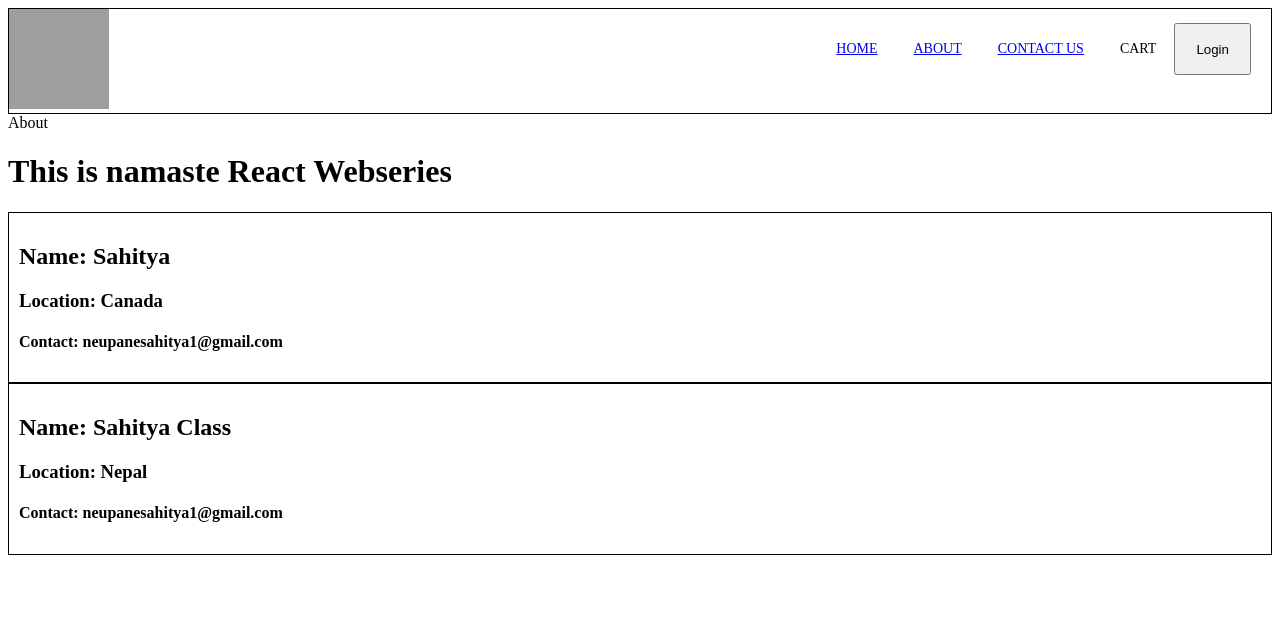
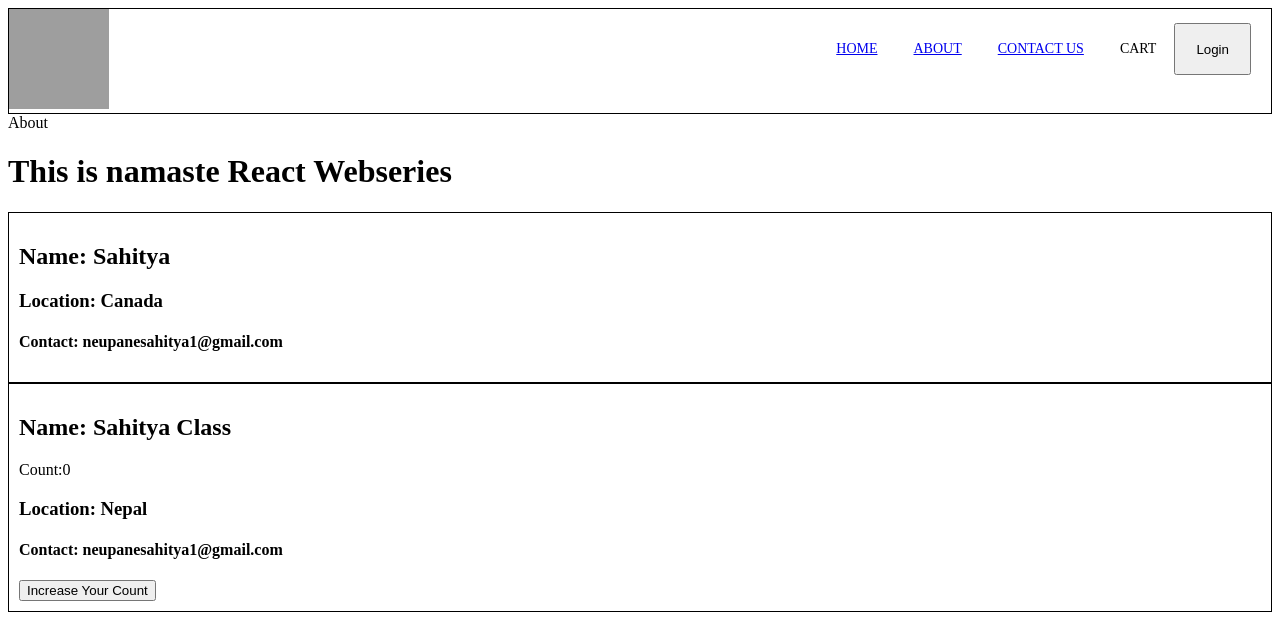
Before and after one commit to Sahitya1707/namaste-react-ep-1, a React (Vite) app: page /about in a window 1280 px wide. Shown: the top 640 px of the page. Built offline with nearby package versions, Linux system fonts and the light colour scheme; grey boxes are pictures that could not be loaded.

Commit message:
part 4 completed episode 8

```diff
--- a/src/components/About.js
+++ b/src/components/About.js
@@ -2,7 +2,16 @@
 import User from "./User";
 import UserClass from "./UserClass";
 
-const About = () => {
+class About extends React.Component {
+  constructor(props) {
+    super(props);
+    console.log("Parent Constructor");
+  }
+  componentDidMount() {
+    console.log("Parent component did mount");
+  }
+  render() {
+    console.log("Parent render");
     return (
       <div>
         About
@@ -11,6 +20,7 @@
         <UserClass name={"Sahitya Class"} location={"Nepal"} />
       </div>
     );
-};
+  }
+}
 
 export default About;
--- a/src/components/User.js
+++ b/src/components/User.js
@@ -1,4 +1,9 @@
+import { useEffect } from "react";
+
 const User = () => {
+  useEffect(() => {
+    //api call
+  }, []);
   return (
     <div className="user-card">
       <h2>Name: Sahitya</h2>
--- a/src/components/UserClass.js
+++ b/src/components/UserClass.js
@@ -4,14 +4,39 @@
   constructor(props) {
     super(props);
     console.log(props);
+    this.state = {
+      count: 0,
+    };
+    console.log("Child Constructor");
   }
+  componentDidMount() {
+    console.log("Child Component did mount called");
+  }
+
   render() {
+    console.log("Child render");
     const { name, location } = this.props;
+    console.log(this.state);
+    const { count } = this.state;
     return (
       <div className="user-card">
         <h2>Name: {name}</h2>
+        <p>Count:{count}</p>
+
         <h3>Location: {location}</h3>
         <h4>Contact: neupanesahitya1@gmail.com</h4>
+        <button
+          onClick={(e) => {
+            e.preventDefault();
+            // we shouldn't be updating variable directly.
+
+            this.setState({
+              count: this.state.count + 1,
+            });
+          }}
+        >
+          Increase Your Count
+        </button>
       </div>
     );
   }
```
Also changed, not shown: 1 other file (tests, documents, lock files or other folders). Lines whose indentation alone changed are shown as unchanged.
